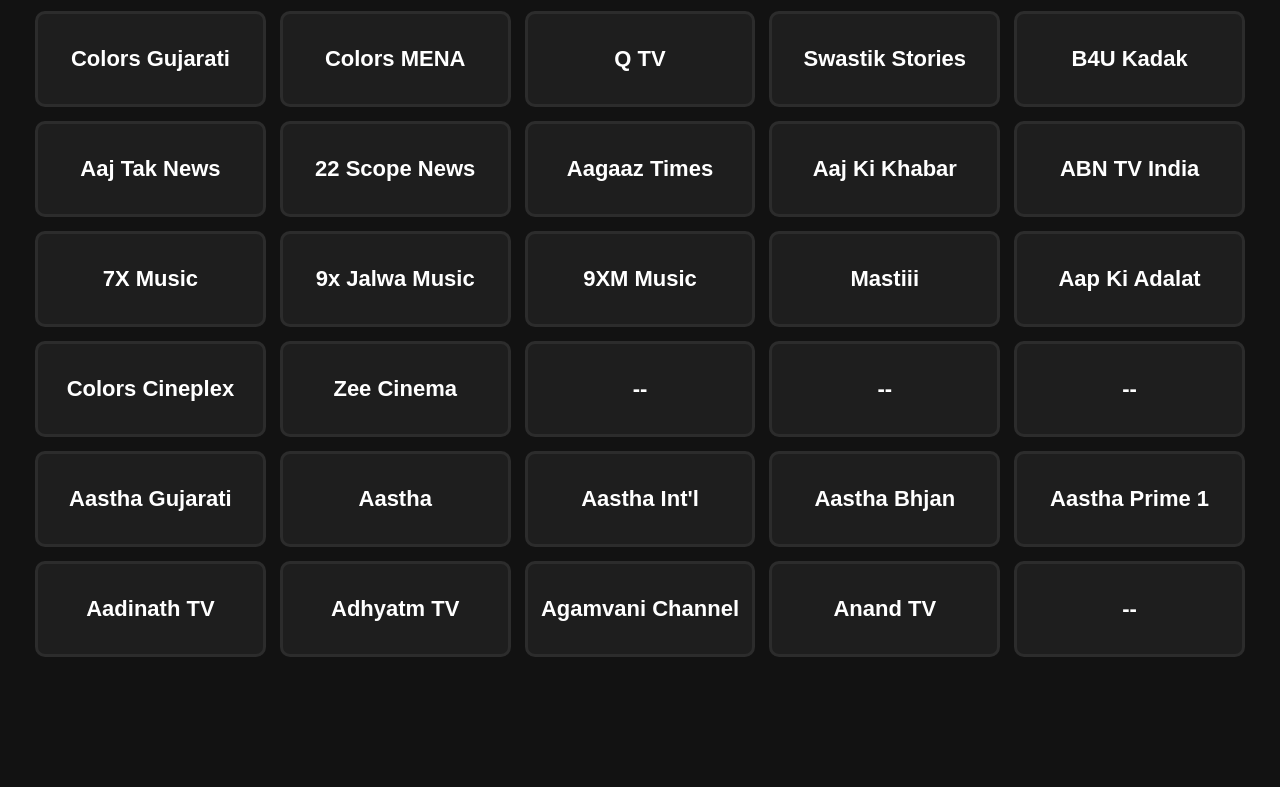
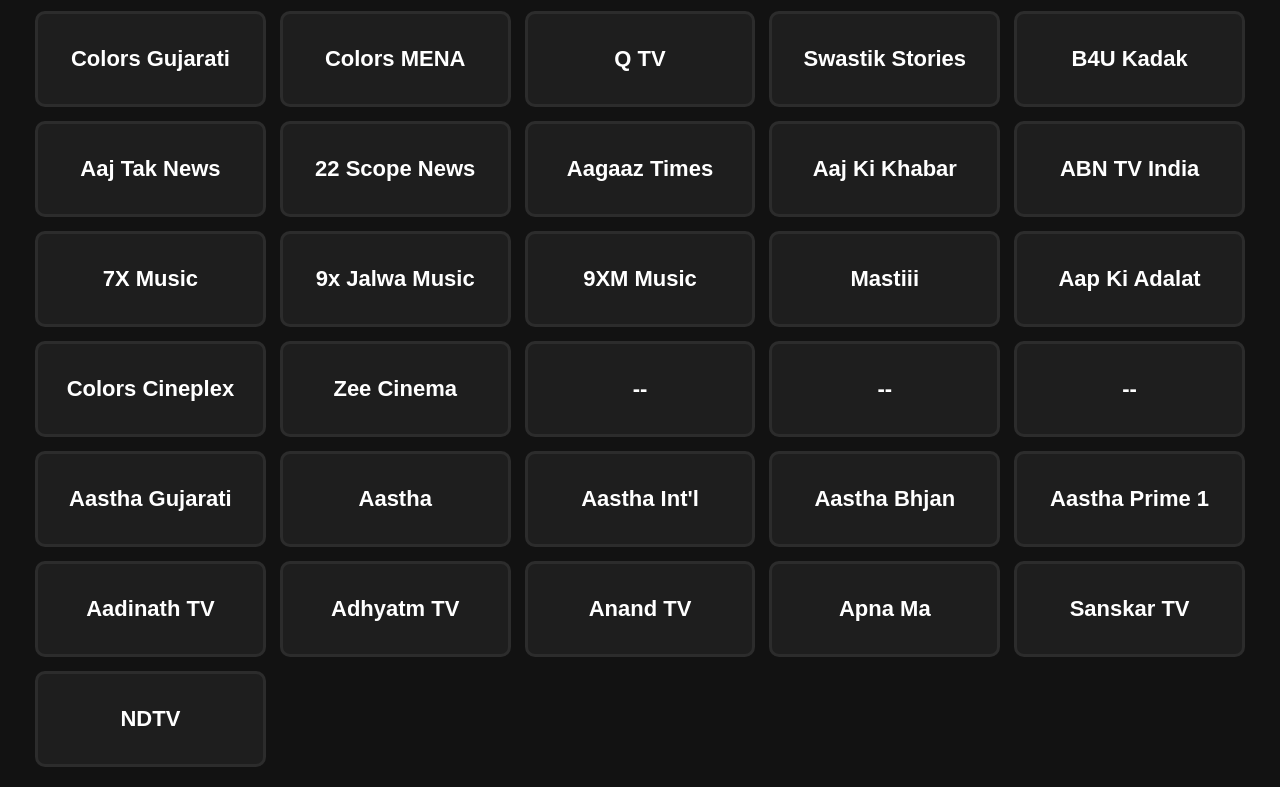
Before and after one commit to Mino928/HOMETV, a plain HTML site: page index.html in a window 1280 px wide. Shown: the part 184-971 px from the top of the page. Before the commit the page ends 861 px from the top, so only its background shows below. Drawn offline with Linux system fonts and the light colour scheme.

Commit message:
Fix HTML formatting and add new TV channels

```diff
--- a/index.html
+++ b/index.html
@@ -111,7 +111,7 @@
     <!-- ROW 4 -->
     <a class="tile" href="https://freetvgarden.com/india/7x-music/">7X Music</a>
     <a class="tile" href="https://freetvgarden.com/india/9x-jalwa/">9x Jalwa Music</a>
-    <a class="tile" href="hhttps://freetvgarden.com/india/9xm/">9XM Music</a>
+    <a class="tile" href="https://freetvgarden.com/india/9xm/">9XM Music</a>
     <a class="tile" href="https://freetvgarden.com/india/mastiii/">Mastiii</a>
     <a class="tile" href="https://freetvgarden.com/india/india-tv-aap-ki-adalat/">Aap Ki Adalat</a>
 
@@ -132,9 +132,11 @@
     <!-- ROW 7 -->
     <a class="tile" href="https://freetvgarden.com/india/aadinath-tv">Aadinath TV</a>
     <a class="tile" href="https://freetvgarden.com/india/adhyatm-tv/">Adhyatm TV</a>
-    <a class="tile" href="https://freetvgarden.com/india/agamvani-channel/">Agamvani Channel</a>
     <a class="tile" href="https://freetvgarden.com/india/anand-tv/">Anand TV</a>
-    <div class="tile">--</div>
+    <a class="tile" href="https://apnamatvchannel.com/live/">Apna Ma</a>
+    <a class="tile" href="https://app.sanskargroup.in/live-tv">Sanskar TV</a>
+    <a class="tile" href="https://www.ndtv.com/video/live-tv-apps/channel/ndtv24x7?device=iphone&showads=no&site=classic">NDTV</a>
+
 
   </div>
 
```
